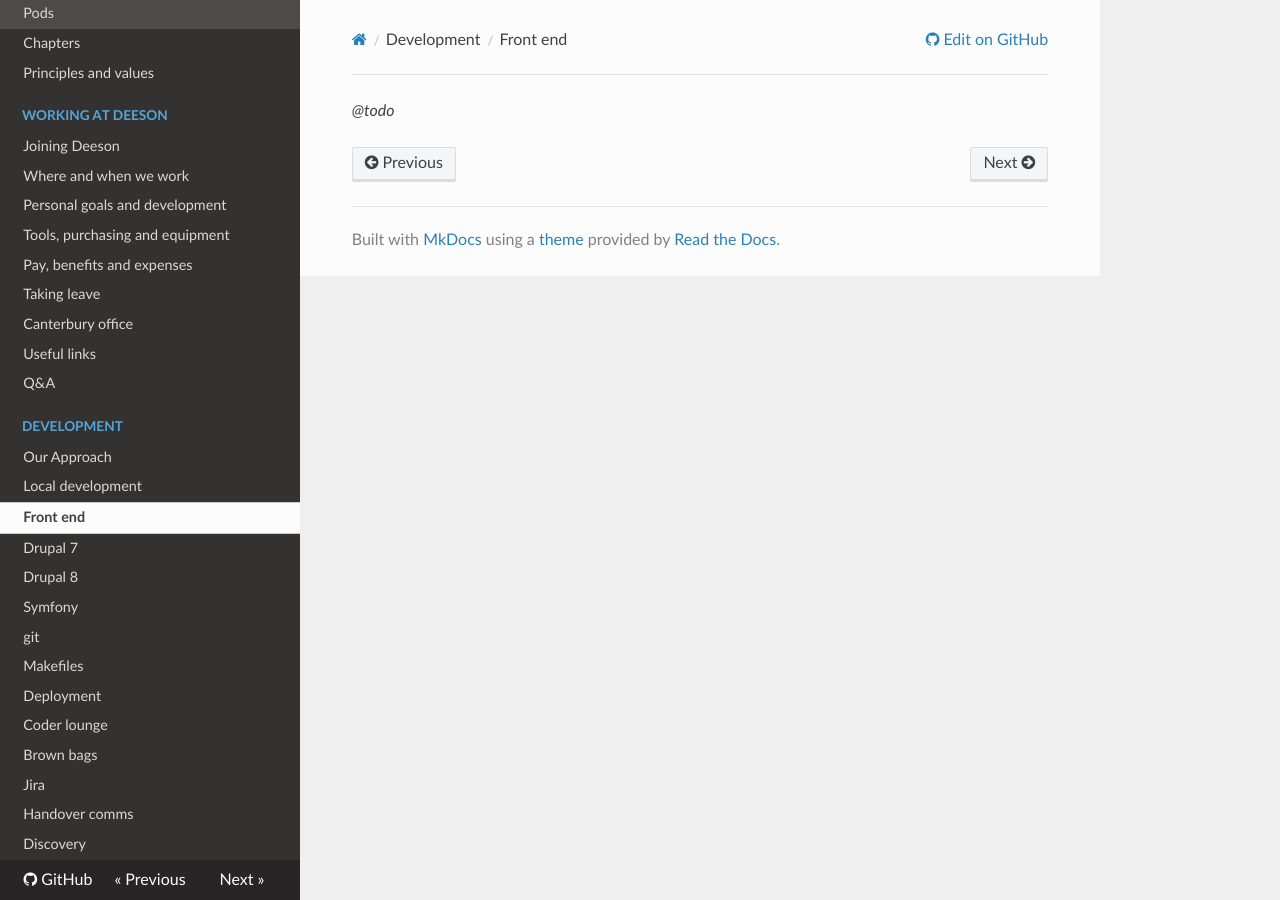
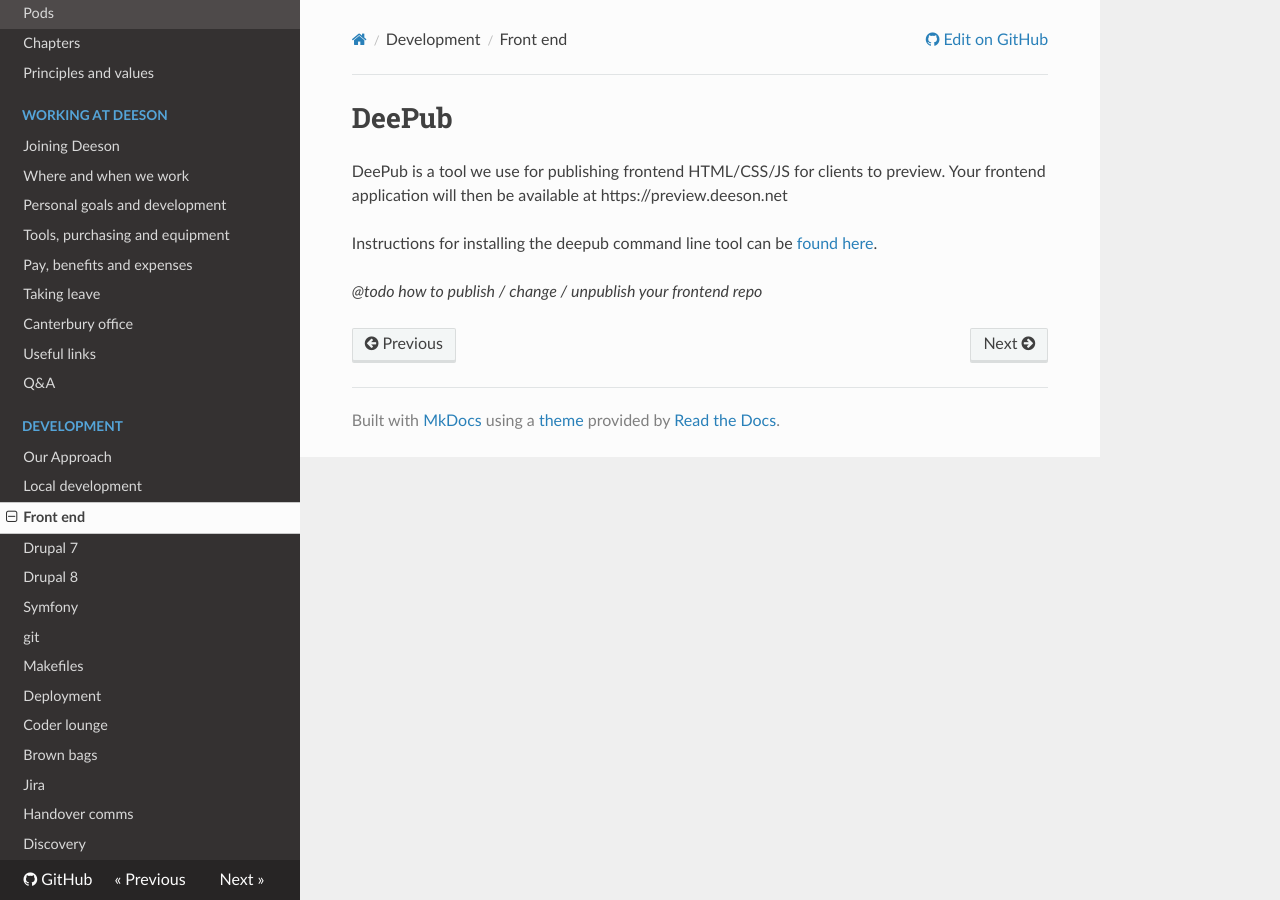
Before and after one commit to teamdeeson/codex, an MkDocs documentation site: the page built from docs/development/frontend.md, in a window 1280 px wide. Built offline with MkDocs 1.6.1, drawn with Linux system fonts in a browser that asks for light colours; nearby versions of some CDN libraries; old or Windows-style settings are respelled for this version of MkDocs.

Commit message:
Added initial details of the deepub tool

```diff
--- a/docs/development/frontend.md
+++ b/docs/development/frontend.md
@@ -1 +1,8 @@
-_@todo_
+# DeePub
+
+DeePub is a tool we use for publishing frontend HTML/CSS/JS for clients to preview.
+Your frontend application will then be available at https://preview.deeson.net
+
+Instructions for installing the deepub command line tool can be [found here](https://bitbucket.org/deesongroup6346/deepub).
+
+_@todo how to publish / change / unpublish your frontend repo_
```
